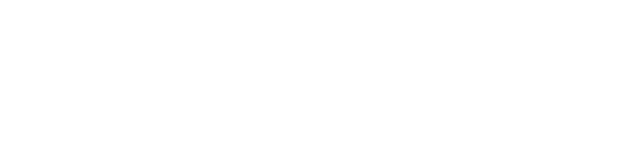
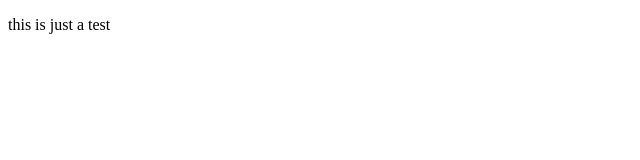
Before and after one commit to sam19851112/Rainbow-coder, a plain HTML site: page index.html in a window 1280 px wide. Shown: the whole page, without its empty margins (0-640 px from the left). Drawn offline with Linux system fonts and the light colour scheme.

Commit message:
add soem text to P
adding text

```diff
--- a/index.html
+++ b/index.html
@@ -3,5 +3,5 @@
 <head></head>
 <title></title>
 <body></body>
-<p></P>
+<p>this is just a test</P>
 </html>
```
